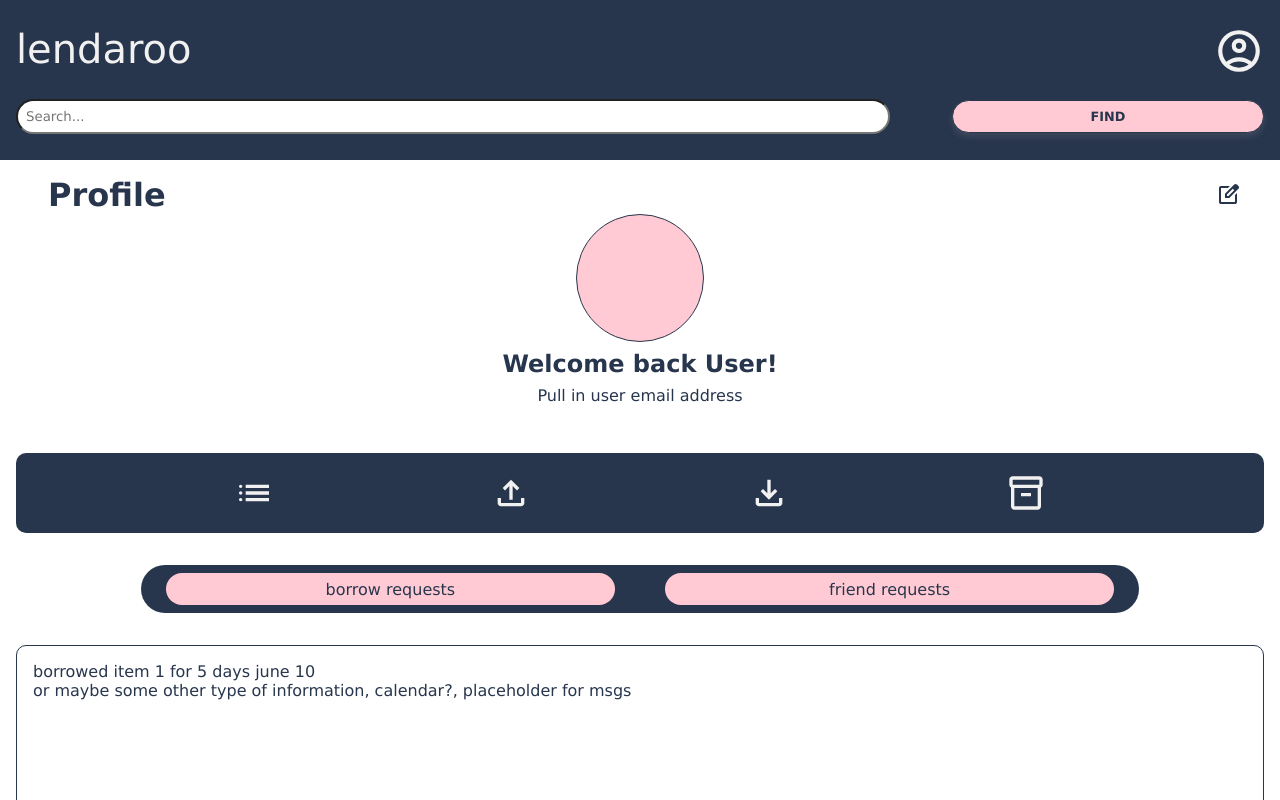
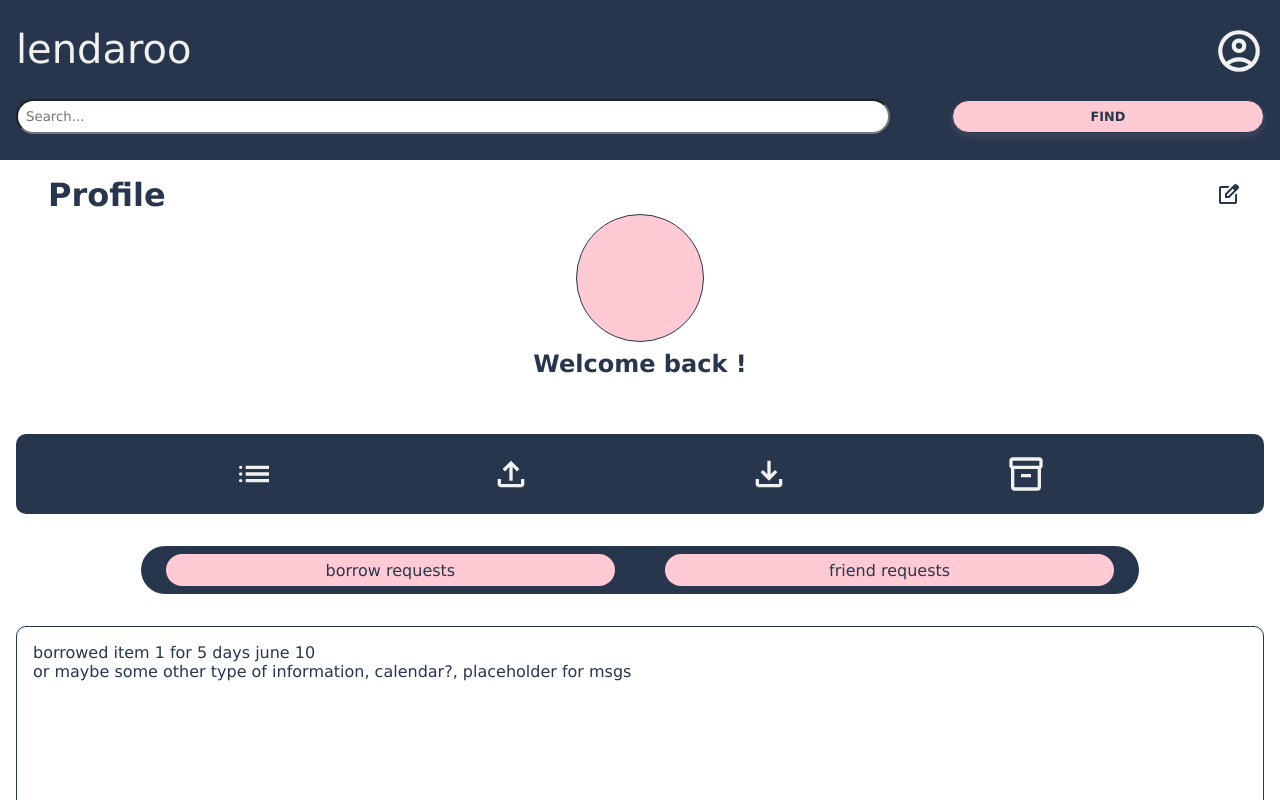
Before and after one commit to jsavkovic/jasmina-savkovic-capstone-client, a React (Vite) app: page /users/1/profile in a window 1280 px wide. Shown: the top 800 px of the page. Built offline with nearby package versions, Linux system fonts and the light colour scheme; no server answers.

Commit message:
Dynamically render user name and email on profile component.

```diff
--- a/src/components/Profile/Profile.jsx
+++ b/src/components/Profile/Profile.jsx
@@ -4,9 +4,37 @@ import archiveIcon from '../../assets/icons/archive.svg';
 import uploadIcon from '../../assets/icons/upload.svg';
 import downloadIcon from '../../assets/icons/download.svg';
 import listIcon from '../../assets/icons/list.svg';
+import { useState, useEffect } from 'react';
+import axios from 'axios';
 
 
 const Profile = () => {
+    const [userName, setUserName] = useState('');
+    const [userEmail, setUserEmail] = useState('');
+    const API_URL = import.meta.env.VITE_API_URL;
+
+    useEffect(() => {
+        const fetchUserData = async () => {
+            try {
+                const userId = 1 // replace with logged in user prop when log in is set up
+                console.log(`Fetching user data from URL: ${API_URL}/user/${userId}`)
+                const response = await axios.get(`${API_URL}/user/${userId}`);
+                const user = response.data;
+
+                if (user) {
+                    setUserName(user.first_name);
+                    setUserEmail(user.email);
+                } else {
+                    setUserName('User not found');
+                    setUserEmail('');
+                }
+            } catch (err) {
+                console.error('Error fetching user data:', err)
+            }
+        };
+        fetchUserData();
+    }, [API_URL]);
+
     return (
         <main className='profile'>
             <div className='profile__top'>
@@ -16,8 +44,8 @@ const Profile = () => {
                 </div>
                 <div className='profile__avatar'></div>
                 {/* dynamically render user first name */}
-                <h2 className='profile__subtitle'>Welcome back User!</h2>
-                <p className='profile__email'>Pull in user email address</p>
+                <h2 className='profile__subtitle'>Welcome back {userName}!</h2>
+                <p className='profile__email'>{userEmail}</p>
             </div>
             <div className='profile__nav'>
                 <img className='profile__icons' src={listIcon} alt='list items' />
```
